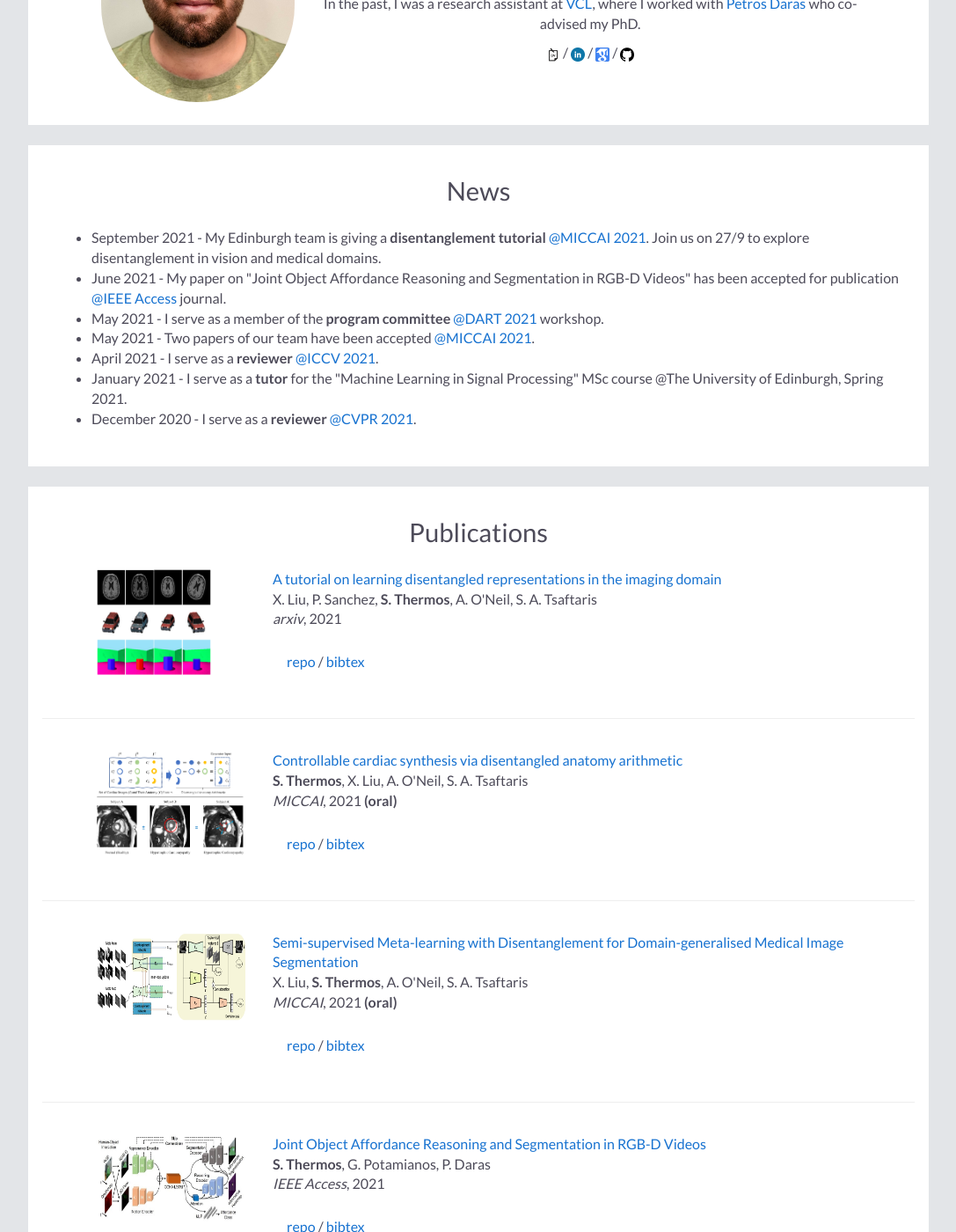
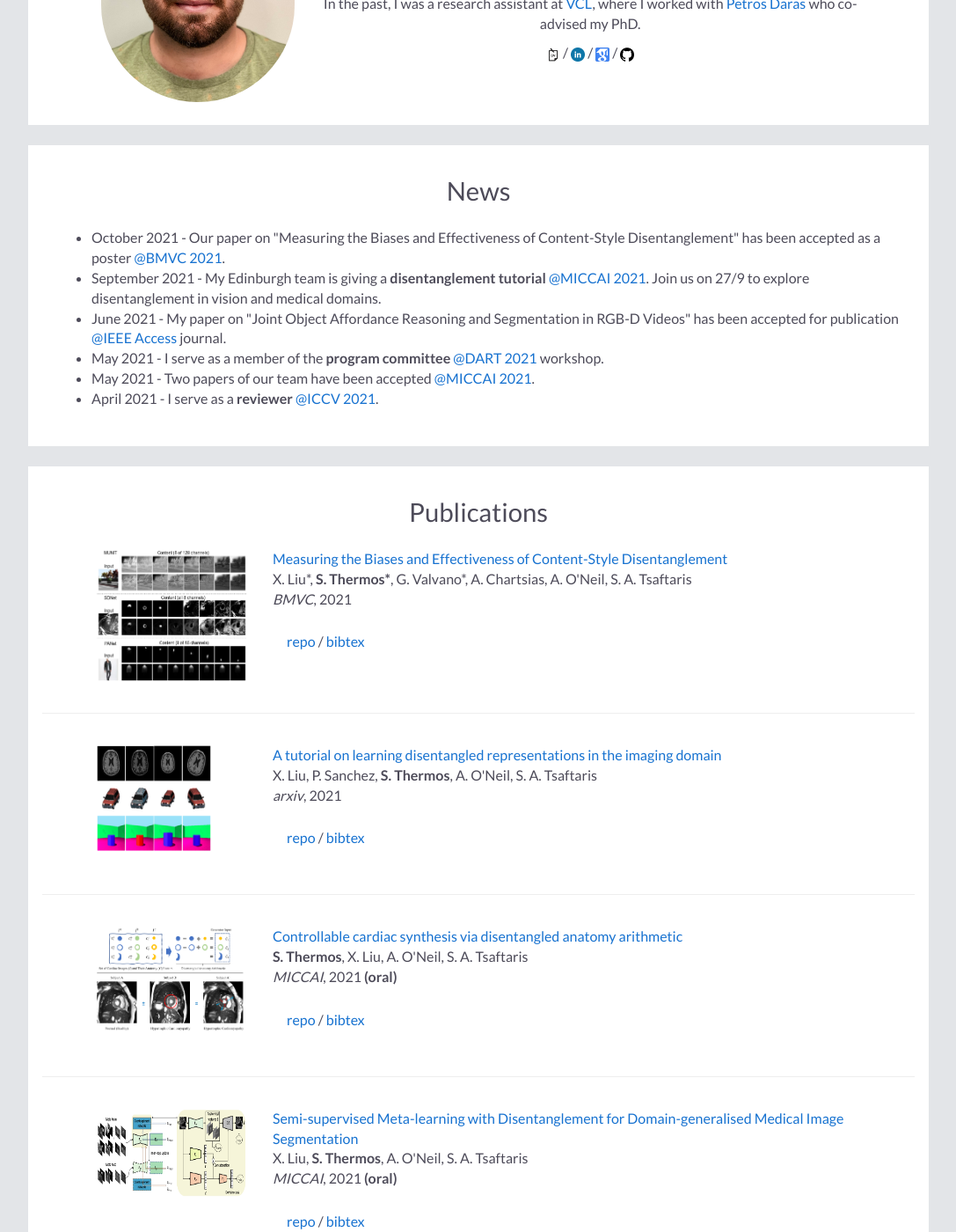
Before and after one commit to spthermo/spthermo.github.io, a Jekyll site: the page built from index.md, in a window 1280 px wide and 1400 px high, scrolled down 213 px. Shown: the whole window at 88% size, without its empty margins (96-1183 px from the left). Built offline with Jekyll 4.4.1, drawn with Linux system fonts in a browser that asks for light colours; nearby versions of some CDN libraries; our own code applies the rules of GitHub Pages for plain Markdown files; some of the changed text lies outside the part shown.

Commit message:
Update default.html

```diff
--- a/_layouts/default.html
+++ b/_layouts/default.html
@@ -56,13 +56,12 @@
     <h2>News</h2>
       <div class="news">
         <ul>
+          <li><span> October 2021 - Our paper on "Measuring the Biases and Effectiveness of Content-Style Disentanglement" has been accepted as a poster <a href="https://www.bmvc2021.com/">@BMVC 2021</a>.
           <li><span> September 2021 - My Edinburgh team is giving a <strong>disentanglement tutorial</strong> <a href="https://vios.science/tutorials/dream2021">@MICCAI 2021</a>. Join us on 27/9 to explore disentanglement in vision and medical domains.
           <li><span> June 2021 - My paper on "Joint Object Affordance Reasoning and Segmentation in RGB-D Videos" has been accepted for publication <a href="https://ieeeaccess.ieee.org/">@IEEE Access</a> journal.
           <li><span> May 2021 - I serve as a member of the <strong> program committee </strong> <a href="https://sites.google.com/view/dart2021/">@DART 2021</a> workshop.
           <li><span> May 2021 - Two papers of our team have been accepted </strong> <a href="https://miccai2021.org/en/">@MICCAI 2021</a>.
           <li><span> April 2021 - I serve as a <strong> reviewer </strong> <a href="http://iccv2021.thecvf.com/home">@ICCV 2021</a>.
-          <li><span> January 2021 - I serve as a <strong> tutor </strong> for the "Machine Learning in Signal Processing" MSc course @The University of Edinburgh, Spring 2021.
-          <li><span> December 2020 - I serve as a <strong> reviewer </strong> <a href="http://cvpr2021.thecvf.com/">@CVPR 2021</a>.
         </ul>
       </div>
     </table>
@@ -71,6 +70,31 @@
 
   <div class="container">
     <h2> Publications </h2>
+
+    <div class="publication">
+      <table width="900" align="center" border="0" cellpadding="0">
+        <td width="25%" valign="top"><img src="assets/images/content_style_disentanglement.png" alt="game" width="170" height="150" style="border-style: none">
+        <td width="75%" valign="top">
+          <p><a href="https://arxiv.org/pdf/2008.12378.pdf"><heading>Measuring the Biases and Effectiveness of Content-Style Disentanglement</heading></a><br>
+            X. Liu*, <strong>S. Thermos*</strong>, G. Valvano*, A. Chartsias, A. O'Neil, S. A. Tsaftaris <br>
+          <em>BMVC</em>, 2021 <br>
+
+          <div class="paper" id="liu2021metrics">
+            <a href="https://github.com/vios-s/CSDisentanglement_Metrics_Library">repo</a> /
+            <a shape="rect" href="javascript:togglebib('liu2020metrics')" class="togglebib">bibtex</a>
+            <pre xml:space="preserve">
+@inproceedings{liu2021metrics,
+  author       = "Xiao Liu and Spyridon Thermos and Gabriele Valvano and Agisilaos Chartsias and Alison O'Neil and Sotirios A. Tsaftaris",
+  title        = "Measuring the Biases and Effectiveness of Content-Style Disentanglement",
+  booktitle    = "BMVC",
+  year         = "2021"}
+            </pre>
+          </div>
+        </td>
+        </td>
+      </table>
+      </div>
+      <hr>
 
     <div class="publication">
       <table width="900" align="center" border="0" cellpadding="0">
@@ -170,31 +194,6 @@
   number       = "",
   pages        = "1-1",
   year         = "2021"}
-            </pre>
-          </div>
-        </td>
-        </td>
-      </table>
-      </div>
-      <hr>
-
-    <div class="publication">
-      <table width="900" align="center" border="0" cellpadding="0">
-        <td width="25%" valign="top"><img src="assets/images/content_style_disentanglement.png" alt="game" width="170" height="150" style="border-style: none">
-        <td width="75%" valign="top">
-          <p><a href="https://arxiv.org/pdf/2008.12378.pdf"><heading>Metrics for Exposing the Biases of Content-Style Disentanglement</heading></a><br>
-            X. Liu*, <strong>S. Thermos*</strong>, G. Valvano*, A. Chartsias, A. O'Neil, S. A. Tsaftaris <br>
-          <em>arxiv</em>, 2020 <br>
-
-          <div class="paper" id="liu2020metrics">
-            <a href="https://github.com/vios-s/CSDisentanglement_Metrics_Library">repo</a> /
-            <a shape="rect" href="javascript:togglebib('liu2020metrics')" class="togglebib">bibtex</a>
-            <pre xml:space="preserve">
-@inproceedings{liu2020metrics,
-  author       = "Xiao Liu and Spyridon Thermos and Gabriele Valvano and Agisilaos Chartsias and Alison O'Neil and Sotirios A. Tsaftaris",
-  title        = "Metrics for Exposing the Biases of Content-Style Disentanglement",
-  booktitle    = "arxiv",
-  year         = "2020"}
             </pre>
           </div>
         </td>
```
